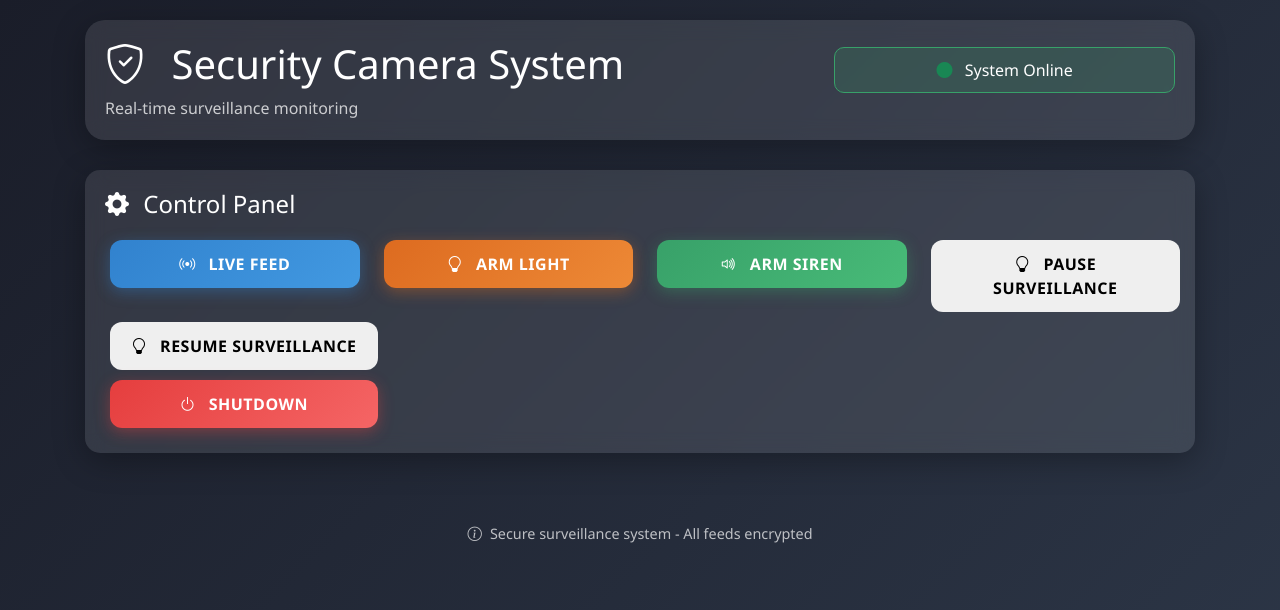
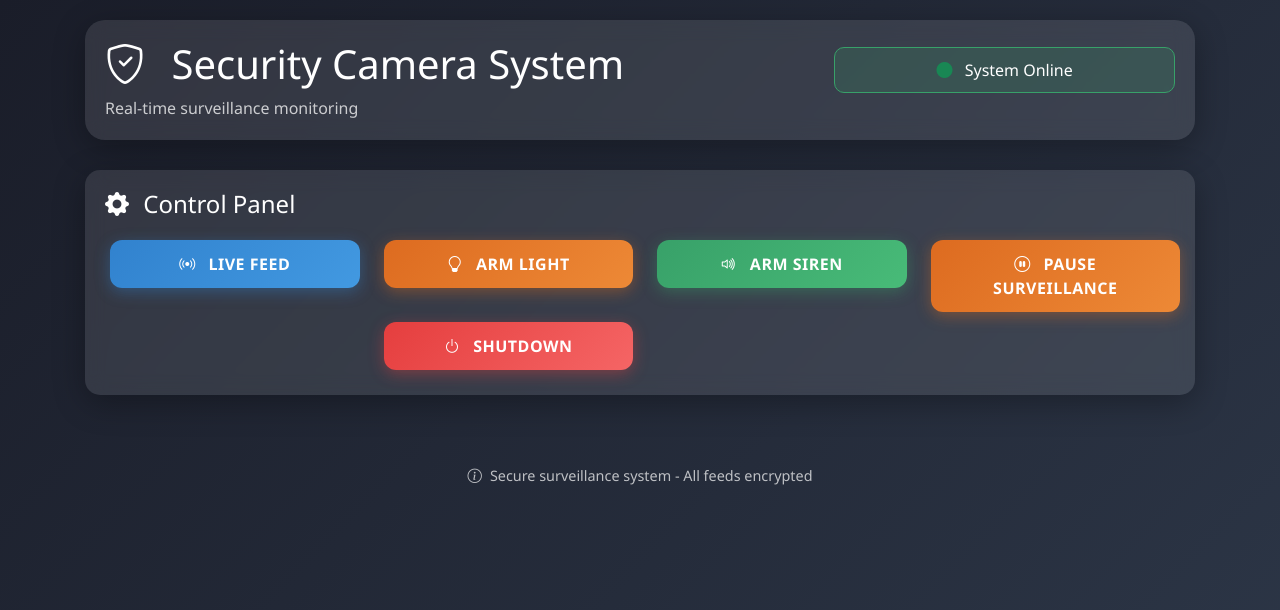
Before and after one commit to VaradRane12/Motion-Activated-Security-Camera, a Python web app: template flask/templates/index.html in a window 1280 px wide. Shown: the top 610 px of the page. Run offline with Jinja, Linux system fonts and the light colour scheme; the template is opened without the code that fills it, so the values that code supplies are empty.

Commit message:
its change

```diff
--- a/flask/templates/index.html
+++ b/flask/templates/index.html
@@ -259,18 +259,18 @@
                 </button>
             </div>
 <div class="col-md-3 col-sm-6">
-                <button class="control-btn pauseBtn w-100" onclick="pauseSurveillance()">
-                    <i class="bi bi-lightbulb me-2"></i>
+    <button id="pauseBtn" class="control-btn btn-arm-light w-100" onclick="pauseSurveillance()">
+        <i class="bi bi-pause-circle me-2"></i>
         Pause Surveillance
     </button>
 </div>
-                        </div>
 <div class="col-md-3 col-sm-6">
-                <button class="control-btn resumeBtn w-100" onclick="resumeSurveillance()">
-                    <i class="bi bi-lightbulb me-2"></i>
+    <button id="resumeBtn" class="control-btn btn-arm-light w-100" onclick="resumeSurveillance()" style="display: none;">
+        <i class="bi bi-play-circle me-2"></i>
         Resume Surveillance
     </button>
 </div>
+
             <div class="col-md-3 col-sm-6">
                 <button class="control-btn btn-shutdown w-100" onclick="confirmShutdown()">
                     <i class="bi bi-power me-2"></i>
@@ -356,24 +356,31 @@
         }
     }
         function pauseSurveillance() {
-        // Send request to Flask backend (optional: use fetch)
-        showNotification('Surveillance paused', 'warning');
+    const pauseBtn = document.getElementById("pauseBtn");
+    const resumeBtn = document.getElementById("resumeBtn");
 
-        document.getElementById('pauseBtn').style.display = 'none';
-        document.getElementById('resumeBtn').style.display = 'block';
+    if (!pauseBtn || !resumeBtn) return;
 
-        // Optional: call an API like /pause to create the .flag file
-        fetch('/pause', { method: 'POST' });
+    pauseBtn.style.display = "none";
+    resumeBtn.style.display = "block";
+
+    fetch("/pause", { method: "POST" })
+        .then(() => showNotification("Surveillance paused", "warning"))
+        .catch(() => showNotification("Failed to pause surveillance", "danger"));
 }
 
 function resumeSurveillance() {
-        showNotification('Surveillance resumed', 'success');
+    const pauseBtn = document.getElementById("pauseBtn");
+    const resumeBtn = document.getElementById("resumeBtn");
 
-        document.getElementById('pauseBtn').style.display = 'block';
-        document.getElementById('resumeBtn').style.display = 'none';
+    if (!pauseBtn || !resumeBtn) return;
 
-        // Optional: call an API like /resume to remove the .flag file
-        fetch('/resume', { method: 'POST' });
+    pauseBtn.style.display = "block";
+    resumeBtn.style.display = "none";
+
+    fetch("/resume", { method: "POST" })
+        .then(() => showNotification("Surveillance resumed", "success"))
+        .catch(() => showNotification("Failed to resume surveillance", "danger"));
 }
 
     function confirmShutdown() {
```
Lines whose indentation alone changed are shown as unchanged.
